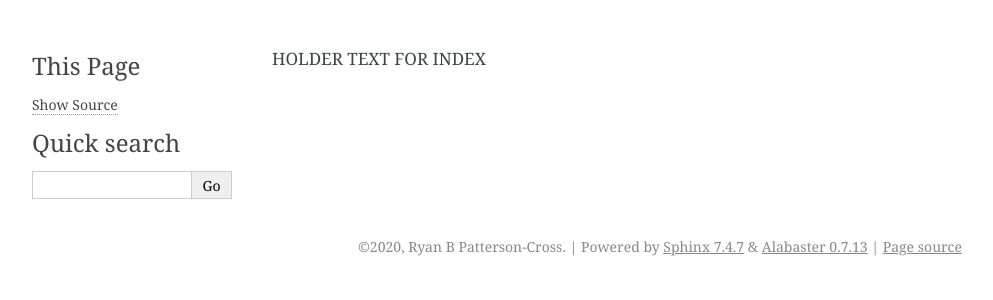
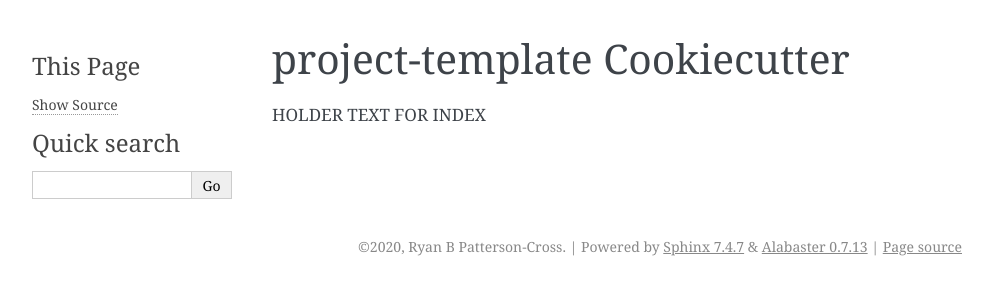
Before and after one commit to rbpatt2019/project-template, a Sphinx documentation site: the page built from docs/index.rst, in a window 1280 px wide. Shown: the top 300 px of the page, without its empty margins (148-1141 px from the left). Built offline with Sphinx 7.4.7, drawn with Linux system fonts in a browser that asks for light colours.

Commit message:
Expand doc structure

```diff
--- /dev/null
+++ b/README.rst
@@ -0,0 +1,6 @@
+project-template
+================
+
+A skeleton project inspired by the
+`Hypermodern Python <https://cjolowicz.github.io/posts/hypermodern-python-01-setup/>`_
+blog series.
--- a/docs/index.rst
+++ b/docs/index.rst
@@ -1 +1,11 @@
+project-template Cookiecutter
+=============================
+
 HOLDER TEXT FOR INDEX
+
+.. toctree::
+   :hidden:
+   :maxdepth: 1
+
+   readme
+   license
--- /dev/null
+++ b/docs/license.rst
@@ -0,0 +1,4 @@
+License
+=======
+
+.. include:: ../LICENSE
--- /dev/null
+++ b/docs/readme.rst
@@ -0,0 +1 @@
+.. include:: ../README.rst
```
